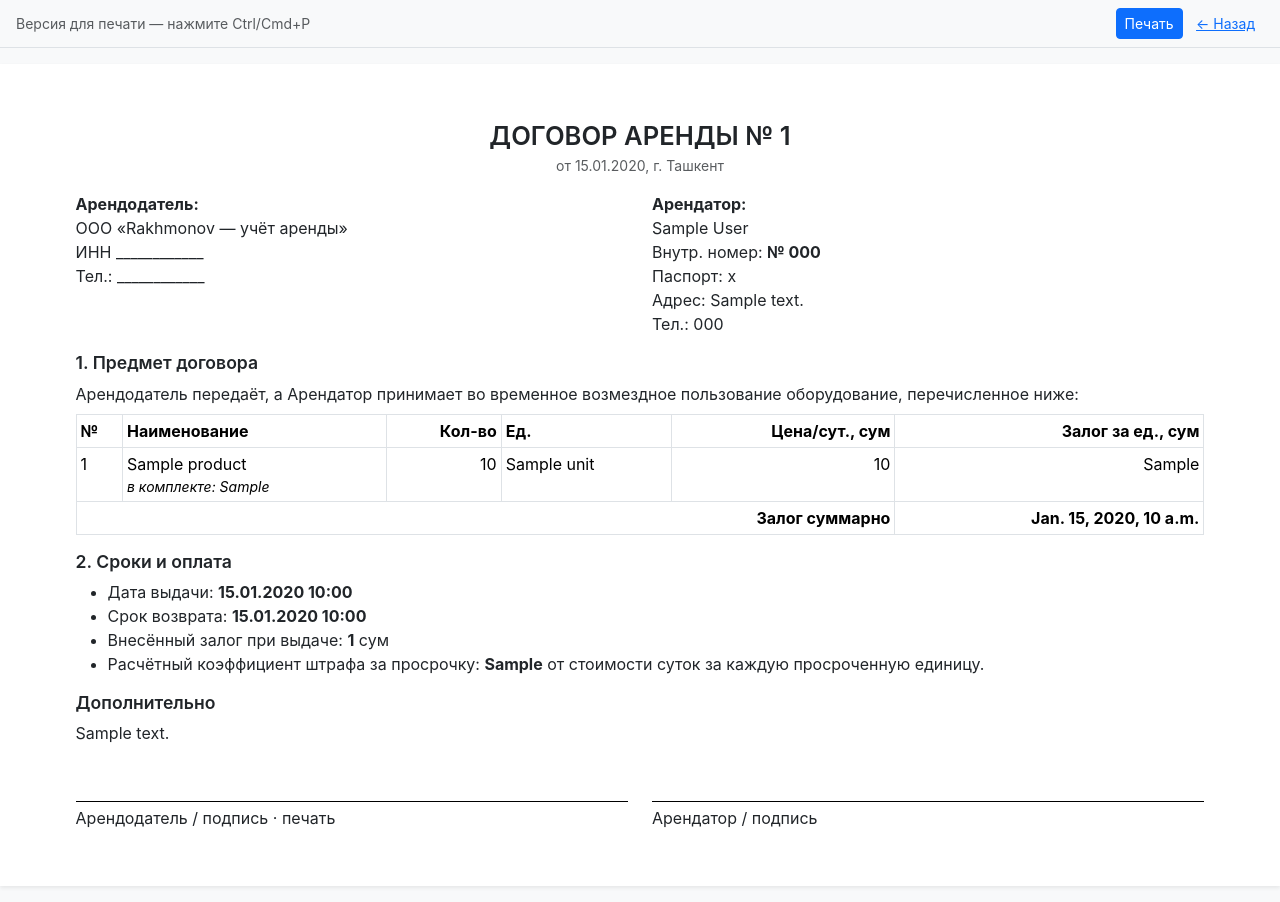
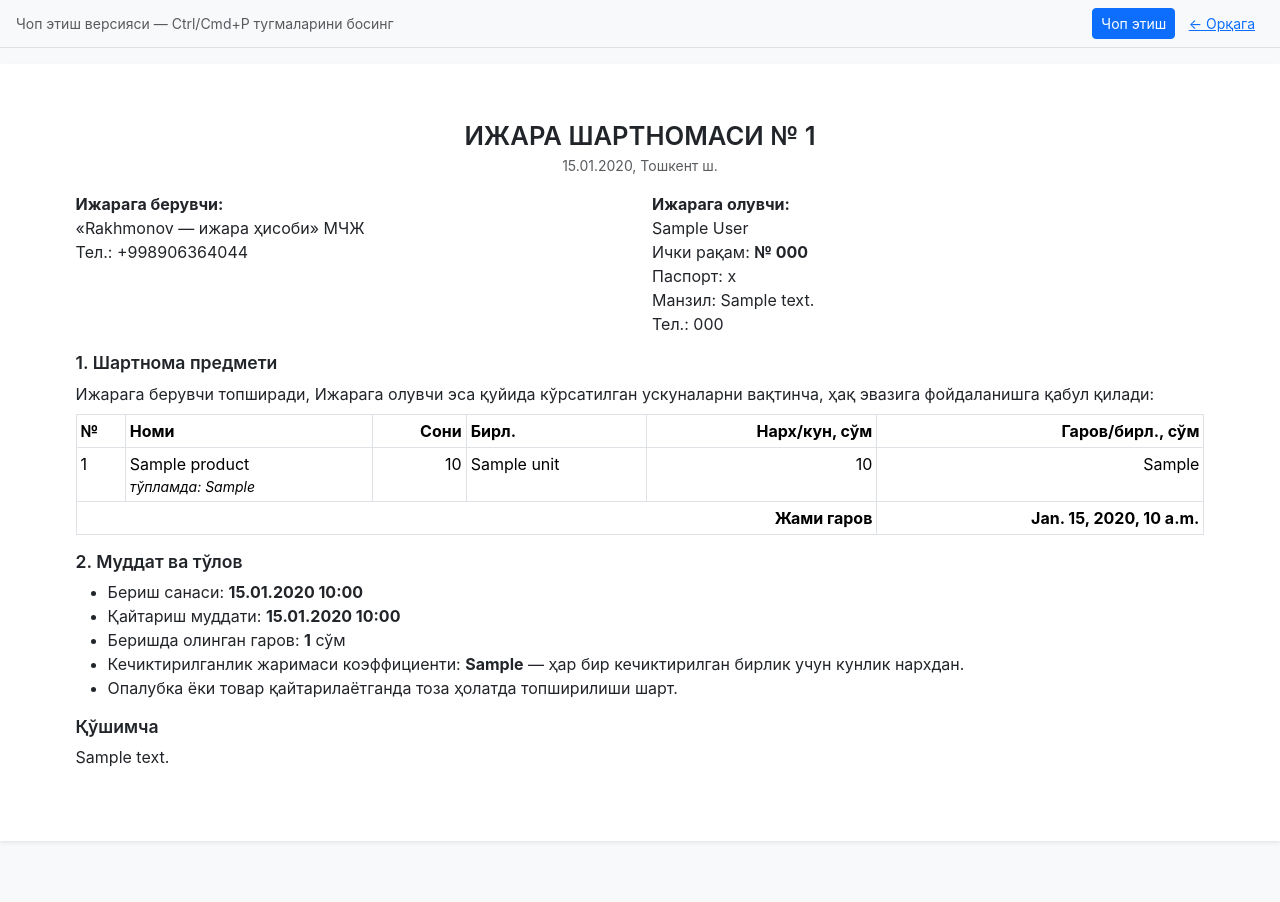
Before and after one commit to Rakhmatullo929/hadware-raxmonov, a Django app: template config/templates/config/rentals/contract.html in a window 1280 px wide. After the commit the page ends 842 px from the top, so only its background shows below. Run offline with Django 5.2, Linux system fonts and the light colour scheme; the template is opened without the code that fills it: most values are stand-ins (such as "Sample title", 1, 10 or a date in 2020).

Commit message:
i18n(uz): translate rental contract to Uzbek; simplify layout
Contract (HTML + PDF, all three sizes) translated from Russian to Uzbek:
ДОГОВОР АРЕНДЫ → ИЖАРА ШАРТНОМАСИ, Наименование → Номи, etc. Print base
template switched to lang="uz".

Layout simplified per business: dropped the "Обязанности арендатора" section
(show_duties removed from every layout) and the signature block; added a
clean-return clause and the real company phone.

test_rental_flow updated to assert the Uzbek contract heading.

Co-Authored-By: Claude Opus 4.8 (1M context) <noreply@anthropic.com>

```diff
--- a/config/templates/config/rentals/contract.html
+++ b/config/templates/config/rentals/contract.html
@@ -1,20 +1,20 @@
 {% extends 'print_base.html' %}
 {% load i18n %}
 
-{% block title %}{% blocktrans with rid=rental.id %}Договор аренды #{{ rid }}{% endblocktrans %}{% endblock %}
+{% block title %}{% blocktrans with rid=rental.id %}Ижара шартномаси #{{ rid }}{% endblocktrans %}{% endblock %}
 
 {% block page_class %}print-page--{{ size }}{% endblock %}
 
 {% block content %}
 <div class="text-center mb-3">
-    <h1 class="contract-h1 mb-1">{% blocktrans with rid=rental.id %}ДОГОВОР АРЕНДЫ № {{ rid }}{% endblocktrans %}</h1>
-    <div class="text-muted small">{% blocktrans with d=rental.created_at|date:"d.m.Y" %}от {{ d }}, г. Ташкент{% endblocktrans %}</div>
+    <h1 class="contract-h1 mb-1">{% blocktrans with rid=rental.id %}ИЖАРА ШАРТНОМАСИ № {{ rid }}{% endblocktrans %}</h1>
+    <div class="text-muted small">{% blocktrans with d=rental.created_at|date:"d.m.Y" %}{{ d }}, Тошкент ш.{% endblocktrans %}</div>
 </div>
 
 {% if size == 'quarter' %}
     {# --- Краткая выписка «для своих»: только клиент + позиции + ключевые даты --- #}
     <div class="mb-2">
-        <strong>{% trans "Арендатор:" %}</strong>
+        <strong>{% trans "Ижарага олувчи:" %}</strong>
         {{ rental.customer.full_name }}
         {% if rental.customer.code %} · <span class="customer-code">№ {{ rental.customer.code }}</span>{% endif %}
         {% if rental.customer.phone %} · {{ rental.customer.phone }}{% endif %}
@@ -24,9 +24,9 @@
         <thead>
             <tr>
                 <th style="width: 8%">№</th>
-                <th>{% trans "Наименование" %}</th>
-                <th class="text-end" style="width: 18%">{% trans "Кол-во" %}</th>
-                <th style="width: 14%">{% trans "Ед." %}</th>
+                <th>{% trans "Номи" %}</th>
+                <th class="text-end" style="width: 18%">{% trans "Сони" %}</th>
+                <th style="width: 14%">{% trans "Бирл." %}</th>
             </tr>
         </thead>
         <tbody>
@@ -36,7 +36,7 @@
                     <td>
                         {{ it.product.name }}
                         {% if it.product.included_kit %}
-                            <div class="small fst-italic">{% trans "в комплекте" %}: {{ it.product.included_kit }}</div>
+                            <div class="small fst-italic">{% trans "тўпламда" %}: {{ it.product.included_kit }}</div>
                         {% endif %}
                     </td>
                     <td class="text-end">{{ it.qty }}</td>
@@ -46,32 +46,32 @@
         </tbody>
     </table>
 
-    <div class="small mb-3">
-        {% trans "Выдано:" %} <strong>{{ rental.created_at|date:"d.m.Y H:i" }}</strong>
-        · {% trans "Возврат:" %} <strong>{{ rental.due_date|date:"d.m.Y H:i" }}</strong>
-        · {% trans "Залог при выдаче:" %} <strong>{{ deposit_paid }}</strong> {% trans "сум" %}
+    <div class="small mb-1">
+        {% trans "Берилди:" %} <strong>{{ rental.created_at|date:"d.m.Y H:i" }}</strong>
+        · {% trans "Қайтариш:" %} <strong>{{ rental.due_date|date:"d.m.Y H:i" }}</strong>
+        · {% trans "Гаров:" %} <strong>{{ deposit_paid }}</strong> {% trans "сўм" %}
     </div>
+    <div class="small fst-italic mb-3">{% trans "Қайтаришда тоза ҳолатда топширилади." %}</div>
 
 {% else %}
     {# --- Half / Full: стороны и таблица позиций с ценами --- #}
     <div class="row mb-3">
         <div class="col-6">
-            <strong>{% trans "Арендодатель:" %}</strong>
-            <div>{% trans "ООО «Rakhmonov — учёт аренды»" %}</div>
-            <div>{% trans "ИНН ____________" %}</div>
-            <div>{% trans "Тел.: ____________" %}</div>
+            <strong>{% trans "Ижарага берувчи:" %}</strong>
+            <div>{% trans "«Rakhmonov — ижара ҳисоби» МЧЖ" %}</div>
+            <div>{% trans "Тел.: +998906364044" %}</div>
         </div>
         <div class="col-6">
-            <strong>{% trans "Арендатор:" %}</strong>
+            <strong>{% trans "Ижарага олувчи:" %}</strong>
             <div>{{ rental.customer.full_name }}</div>
             {% if rental.customer.code %}
-                <div>{% trans "Внутр. номер:" %} <strong>№ {{ rental.customer.code }}</strong></div>
+                <div>{% trans "Ички рақам:" %} <strong>№ {{ rental.customer.code }}</strong></div>
             {% endif %}
             {% if rental.customer.passport %}
                 <div>{% trans "Паспорт:" %} {{ rental.customer.passport }}</div>
             {% endif %}
             {% if rental.customer.address %}
-                <div>{% trans "Адрес:" %} {{ rental.customer.address }}</div>
+                <div>{% trans "Манзил:" %} {{ rental.customer.address }}</div>
             {% endif %}
             {% if rental.customer.phone %}
                 <div>{% trans "Тел.:" %} {{ rental.customer.phone }}</div>
@@ -79,20 +79,20 @@
         </div>
     </div>
 
-    <h2 class="contract-h2">{% trans "1. Предмет договора" %}</h2>
+    <h2 class="contract-h2">{% trans "1. Шартнома предмети" %}</h2>
     <p class="mb-2">
-        {% trans "Арендодатель передаёт, а Арендатор принимает во временное возмездное пользование оборудование, перечисленное ниже:" %}
+        {% trans "Ижарага берувчи топширади, Ижарага олувчи эса қуйида кўрсатилган ускуналарни вақтинча, ҳақ эвазига фойдаланишга қабул қилади:" %}
     </p>
 
     <table class="table table-bordered table-sm">
         <thead>
             <tr>
                 <th>№</th>
-                <th>{% trans "Наименование" %}</th>
-                <th class="text-end">{% trans "Кол-во" %}</th>
-                <th>{% trans "Ед." %}</th>
-                <th class="text-end">{% trans "Цена/сут., сум" %}</th>
-                <th class="text-end">{% trans "Залог за ед., сум" %}</th>
+                <th>{% trans "Номи" %}</th>
+                <th class="text-end">{% trans "Сони" %}</th>
+                <th>{% trans "Бирл." %}</th>
+                <th class="text-end">{% trans "Нарх/кун, сўм" %}</th>
+                <th class="text-end">{% trans "Гаров/бирл., сўм" %}</th>
             </tr>
         </thead>
         <tbody>
@@ -102,7 +102,7 @@
                     <td>
                         {{ it.product.name }}
                         {% if it.product.included_kit %}
-                            <div class="small fst-italic">{% trans "в комплекте" %}: {{ it.product.included_kit }}</div>
+                            <div class="small fst-italic">{% trans "тўпламда" %}: {{ it.product.included_kit }}</div>
                         {% endif %}
                     </td>
                     <td class="text-end">{{ it.qty }}</td>
@@ -114,44 +114,26 @@
         </tbody>
         <tfoot>
             <tr>
-                <th colspan="5" class="text-end">{% trans "Залог суммарно" %}</th>
+                <th colspan="5" class="text-end">{% trans "Жами гаров" %}</th>
                 <th class="text-end">{{ total_deposit_due }}</th>
             </tr>
         </tfoot>
     </table>
 
-    <h2 class="contract-h2">{% trans "2. Сроки и оплата" %}</h2>
+    <h2 class="contract-h2">{% trans "2. Муддат ва тўлов" %}</h2>
     <ul class="mb-2">
-        <li>{% trans "Дата выдачи:" %} <strong>{{ rental.created_at|date:"d.m.Y H:i" }}</strong></li>
-        <li>{% trans "Срок возврата:" %} <strong>{{ rental.due_date|date:"d.m.Y H:i" }}</strong></li>
-        <li>{% trans "Внесённый залог при выдаче:" %}
-            <strong>{{ deposit_paid }}</strong> {% trans "сум" %}</li>
-        <li>{% trans "Расчётный коэффициент штрафа за просрочку:" %}
-            <strong>{{ fine_coef }}</strong> {% trans "от стоимости суток за каждую просроченную единицу." %}</li>
+        <li>{% trans "Бериш санаси:" %} <strong>{{ rental.created_at|date:"d.m.Y H:i" }}</strong></li>
+        <li>{% trans "Қайтариш муддати:" %} <strong>{{ rental.due_date|date:"d.m.Y H:i" }}</strong></li>
+        <li>{% trans "Беришда олинган гаров:" %}
+            <strong>{{ deposit_paid }}</strong> {% trans "сўм" %}</li>
+        <li>{% trans "Кечиктирилганлик жаримаси коэффициенти:" %}
+            <strong>{{ fine_coef }}</strong> {% trans "— ҳар бир кечиктирилган бирлик учун кунлик нархдан." %}</li>
+        <li>{% trans "Опалубка ёки товар қайтарилаётганда тоза ҳолатда топширилиши шарт." %}</li>
     </ul>
 
-    {% if size == 'full' %}
-        <h2 class="contract-h2">{% trans "3. Обязанности арендатора" %}</h2>
-        <ol class="mb-2">
-            <li>{% trans "Использовать оборудование по назначению, не передавать третьим лицам." %}</li>
-            <li>{% trans "Вернуть оборудование в исправном состоянии в установленный срок." %}</li>
-            <li>{% trans "В случае повреждения / утраты возместить полную стоимость, удерживается из залога." %}</li>
-            <li>{% trans "При просрочке возврата уплатить штраф согласно п. 2." %}</li>
-        </ol>
-    {% endif %}
-
     {% if rental.note %}
-        <h2 class="contract-h2">{% if size == 'full' %}{% trans "4. Дополнительно" %}{% else %}{% trans "Дополнительно" %}{% endif %}</h2>
+        <h2 class="contract-h2">{% if size == 'full' %}{% trans "3. Қўшимча" %}{% else %}{% trans "Қўшимча" %}{% endif %}</h2>
         <p>{{ rental.note|linebreaksbr }}</p>
     {% endif %}
 {% endif %}
-
-<div class="row mt-4 contract-signatures">
-    <div class="col-6">
-        <div class="sig-line">{% trans "Арендодатель / подпись · печать" %}</div>
-    </div>
-    <div class="col-6">
-        <div class="sig-line">{% trans "Арендатор / подпись" %}</div>
-    </div>
-</div>
 {% endblock %}
--- a/templates/print_base.html
+++ b/templates/print_base.html
@@ -1,8 +1,8 @@
 {% load i18n static %}<!doctype html>
-<html lang="ru">
+<html lang="uz">
 <head>
     <meta charset="utf-8">
-    <title>{% block title %}{% trans "Печать" %}{% endblock %}</title>
+    <title>{% block title %}{% trans "Чоп этиш" %}{% endblock %}</title>
     <link rel="stylesheet"
           href="https://cdn.jsdelivr.net/npm/bootstrap@5.3.3/dist/css/bootstrap.min.css">
     <style>
@@ -65,11 +65,11 @@
 <body class="bg-body-tertiary">
 
 <div class="print-toolbar d-flex justify-content-between align-items-center">
-    <span class="text-muted small">{% trans "Версия для печати — нажмите Ctrl/Cmd+P" %}</span>
+    <span class="text-muted small">{% trans "Чоп этиш версияси — Ctrl/Cmd+P тугмаларини босинг" %}</span>
     <div>
-        <button onclick="window.print()" class="btn btn-sm btn-primary">{% trans "Печать" %}</button>
+        <button onclick="window.print()" class="btn btn-sm btn-primary">{% trans "Чоп этиш" %}</button>
         {% if back_url %}
-            <a href="{{ back_url }}" class="btn btn-sm btn-link">{% trans "← Назад" %}</a>
+            <a href="{{ back_url }}" class="btn btn-sm btn-link">{% trans "← Орқага" %}</a>
         {% endif %}
     </div>
 </div>
```
Also changed, not shown: config/contract_pdf.py (+40 -77 lines), tests/test_rental_flow.py (+1 -1 lines).
